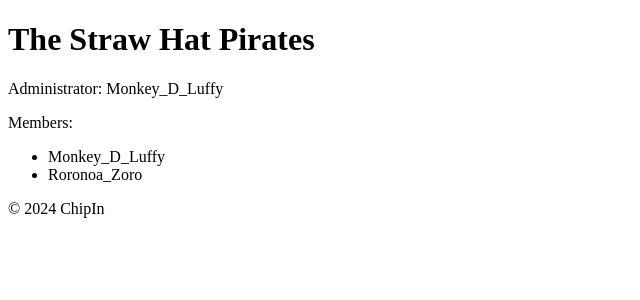
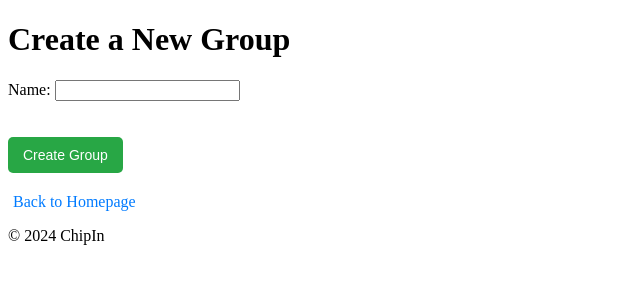
Before and after one commit to YuhanaBanana/ssa_project, a Django app: template chipin/templates/chipin/create_group.html in a window 1280 px wide. Shown: the part 90-390 px from the top of the page, without its empty margins (0-640 px from the left). Run offline with Django 5.2, Linux system fonts and the light colour scheme; the template is opened without the code that fills it: values that come from a table or form of the project are taken from there, others are empty; data comes from the database, SQL or seed files in the repository; both versions use the stored data as it was after the commit.

Commit message:
Final Week 4 Code

```diff
--- a/chipin/templates/chipin/create_group.html
+++ b/chipin/templates/chipin/create_group.html
@@ -1,14 +1,13 @@
 {% extends 'chipin/base.html' %}
 
-{% block title %}{{ group.name }}{% endblock %}
+{% block title %}Create a New Group{% endblock %}
 
 {% block content %}
-    <h1>{{ group.name }}</h1>
-    <p>Administrator: {{ group.admin.username }}</p>
-    <p>Members:</p>
-    <ul>
-        {% for member in group.members.all %}
-        <li>{{ member.username }}</li>
-        {% endfor %}
-    </ul>
+    <h1>Create a New Group</h1>
+    <form method="post">
+        {% csrf_token %}
+        {{ form.as_p }}
+        <button type="submit">Create Group</button>
+    </form>
+    <a href="{% url 'chipin:home' %}">Back to Homepage</a>
 {% endblock %}
```
Also changed, not shown: db.sqlite3.
